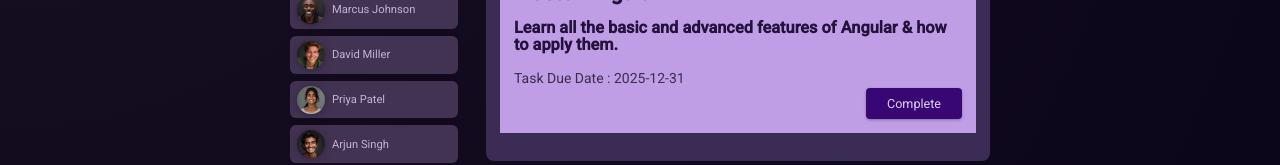
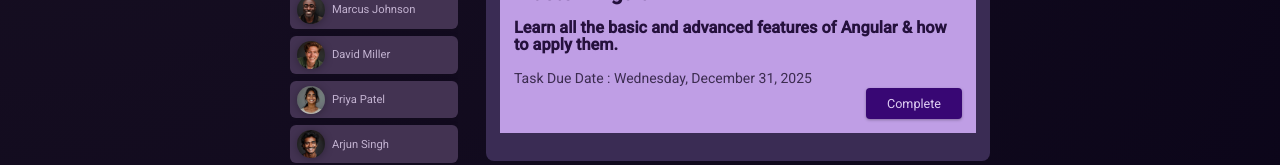
Before and after one commit to AhmedHossam7411/AngularProject, an Angular app: page / in a window 1280 px wide. Shown: the part 435-600 px from the top of the page. Built offline with nearby package versions, Linux system fonts and the light colour scheme.

Commit message:
adding datepipe and content projection via one shared component

```diff
--- /dev/null
+++ b/src/app/shared/card/card.css
@@ -0,0 +1,5 @@
+div {
+  border-radius: 6px;
+  box-shadow: 0 1px 6px rgba(0, 0, 0, 0.1);
+  overflow: hidden;
+}
--- /dev/null
+++ b/src/app/shared/card/card.html
@@ -0,0 +1,3 @@
+<div>
+    <ng-content/> <!--// This allows content projection from other components -->
+</div>
--- a/src/app/tasks/tasks/task/task.component.html
+++ b/src/app/tasks/tasks/task/task.component.html
@@ -1,7 +1,7 @@
 <article>
  <h2>{{taskInput.title}}</h2>
  <h3>{{taskInput.summary}}</h3>
- <time>Task Due Date : {{taskInput.dueDate}}</time>
+ <time>Task Due Date : {{taskInput.dueDate | date:'fullDate'}}</time>  <!--// Display the due date of the task in full date-->
  <p class ="actions">
     <button (click)="onCompleteTask()">Complete</button>
  </p>
--- a/src/app/user/user/user.component.css
+++ b/src/app/user/user/user.component.css
@@ -1,8 +1,3 @@
-div {
-  border-radius: 6px;
-  box-shadow: 0 1px 6px rgba(0, 0, 0, 0.1);
-  overflow: hidden;
-}
 
 button {
   display: flex;
--- a/src/app/user/user/user.component.html
+++ b/src/app/user/user/user.component.html
@@ -1,4 +1,4 @@
-<div>
+<app-card>
     <button [class.active]="selected" (click)="onSelectUser(id)" >
         <img
         [src]="imagePath"
@@ -6,4 +6,4 @@
         />
         <span>{{name}}</span>
     </button>
-</div>
+</app-card>
--- a/src/app/user/user/user.component.ts
+++ b/src/app/user/user/user.component.ts
@@ -1,13 +1,14 @@
 import { Component,Input , Output , EventEmitter } from '@angular/core';
 import { DUMMY_USERS } from '../../dummy-users';
-import { User } from './user.model'; // Importing the User model
+import { User } from './user.model';
+import { Card } from "../../shared/card/card"; // Importing the User model
 
 const randomIndex = Math.floor(Math.random() * DUMMY_USERS.length); // Get a random index from the DUMMY_USERS array
 
 
 @Component({
   selector: 'app-user',
-  imports: [],
+  imports: [Card],
   templateUrl: './user.component.html',
   styleUrl: './user.component.css'
 })
```
Also changed, not shown: src/app/shared/card/card.ts (added, +11 -0 lines), src/app/tasks/tasks/task/task.component.ts (+4 -7 lines).
